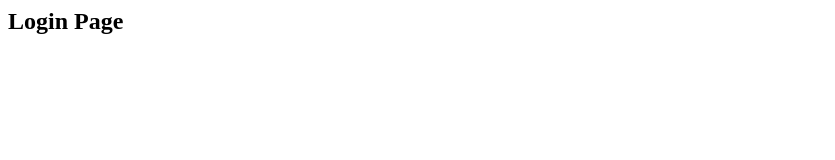
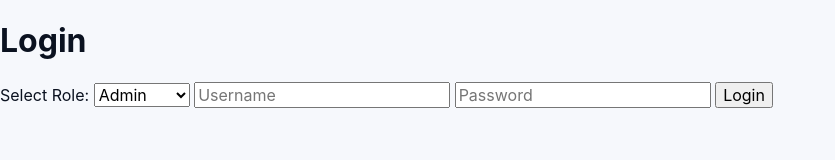
Before and after one commit to sinhaujjwalkumar1-cell/Kishtedaar, a plain HTML site: page login.html in a window 1280 px wide. Shown: the whole page, without its empty margins (0-835 px from the left). Drawn offline with Linux system fonts and the light colour scheme.

Commit message:
Update login.html

```diff
--- a/login.html
+++ b/login.html
@@ -1 +1,24 @@
-<html><body><h2>Login Page</h2></body></html>
+<!DOCTYPE html>
+<html lang="en">
+<head>
+  <meta charset="UTF-8">
+  <meta name="viewport" content="width=device-width, initial-scale=1.0">
+  <title>Login - Kishtedaar</title>
+  <link rel="stylesheet" href="style.css">
+</head>
+<body>
+  <h1>Login</h1>
+  <form id="loginForm">
+    <label for="role">Select Role:</label>
+    <select id="role">
+      <option value="admin">Admin</option>
+      <option value="seller">Seller</option>
+      <option value="customer">Customer</option>
+    </select>
+    <input type="text" id="username" placeholder="Username" required>
+    <input type="password" id="password" placeholder="Password" required>
+    <button type="submit">Login</button>
+  </form>
+  <script src="script.js"></script>
+</body>
+</html>
```
